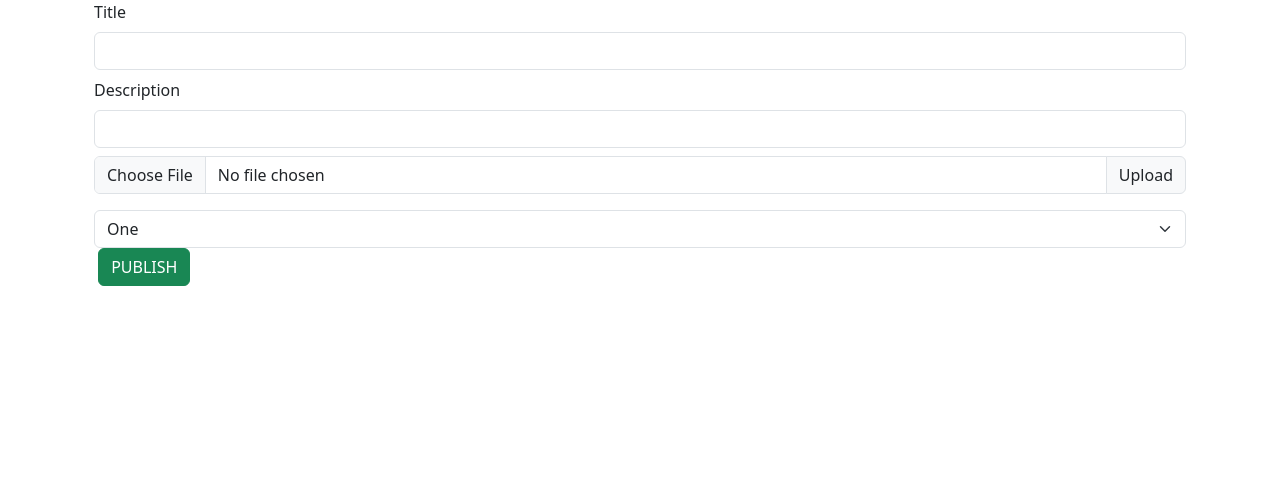
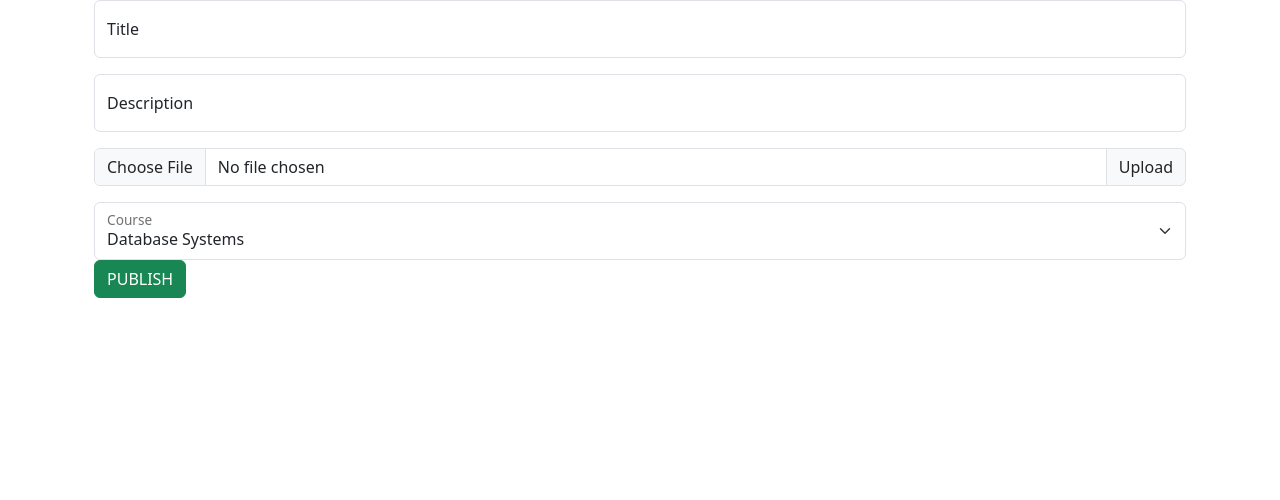
Before and after one commit to YahyaZakariyya/codeIgniter, a PHP site: page /NSSC/main/add_notes in a window 1280 px wide. Shown: the part 56-556 px from the top of the page. Run offline with PHP 8.4, Linux system fonts and the light colour scheme; data comes from the database, SQL or seed files in the repository; some libraries are stand-ins or nearby versions.

Commit message:
notes files upload system set

```diff
--- a/application/controllers/main.php
+++ b/application/controllers/main.php
@@ -72,15 +72,29 @@ class Main extends CI_Controller {
 
 	public function add_notes()
 	{
-		$this->load->view('user/addnotes');
+		$result['options'] = $this->user->select_courses();
+		$this->load->view('user/addnotes',$result);
 	}
 
 	public function insert_notes()
 	{
 		if(isset($_POST['insert_notes']))
 		{
-			$this->user->insert_notes();
-			redirect('profile');
+			$config['upload_path'] = './notes_files/';
+			$config['allowed_types'] = 'pdf';
+			$this->load->library('upload', $config);
+			$temp_name = $_SESSION['user_name'].time().'.pdf';
+			$_FILES['notes_file']['name'] = $temp_name;
+			if (!$this->upload->do_upload('notes_file'))
+			{
+				$error = array('error' => $this->upload->display_errors());
+				redirect('addnotes',$error);
+			}
+			else
+			{
+				$this->user->insert_notes($temp_name);
+				redirect('profile');
+			}
 		}
 		else
 		{
@@ -88,4 +102,21 @@ class Main extends CI_Controller {
 		}
 	}
 
+	public function update_notes()
+	{
+		$result['notes'] = $this->user->select_notes();
+		$result['options'] = $this->user->select_courses();
+		$this->load->view('user/addnotes',$result);
+	}
+
+	public function modify_notes($notes_id)
+	{
+		$this->user->update_notes($notes_id);
+		redirect('profile');
+	}
+
+	public function upload()
+	{
+	}
+
 }
--- a/application/models/queries.txt
+++ b/application/models/queries.txt
@@ -22,3 +22,8 @@ CREATE PROCEDURE insert_notes(IN nt VARCHAR(100), IN nd VARCHAR (500), IN a INT,
 BEGIN
 INSERT INTO notes (notes_title, notes_description, author, notes_file, notes_subject, upload_date) VALUES (nt,nd,a,nf,ns,ud);
 END
+
+CREATE PROCEDURE update_notes(IN nt VARCHAR(100),IN nd VARCHAR(500), IN ns INT, IN ni INT)
+BEGIN
+UPDATE notes SET notes_title=nt, notes_description=nd, notes_subject=ns WHERE notes_id=ni;
+END;
--- a/application/models/user_model.php
+++ b/application/models/user_model.php
@@ -38,12 +38,11 @@ class User_model extends CI_model {
         }
     }
 
-    public function insert_notes()
+    public function insert_notes($notes_file)
     {
         $notes_title = $this->input->post('notes_title');
         $notes_description = $this->input->post('notes_description');
         $author = $_SESSION['user_id'];
-        $notes_file = '';
         $notes_subject = $this->input->post('notes_subject');
         $date = date('Y-m-d');
         $query = "CALL insert_notes('{$notes_title}','{$notes_description}',{$author},'{$notes_file}','{$notes_subject}','{$date}')";
@@ -77,9 +76,30 @@ class User_model extends CI_model {
 
     public function select_notes()
     {
-        $query = "SELECT * FROM notes WHERE author='{$_SESSION['user_id']}'";
+        if($this->input->get('notes_id')!==NULL){
+            $query = "SELECT * FROM notes WHERE notes_id='{$this->input->get('notes_id')}'";
+        }
+        else{
+            $query = "SELECT * FROM notes WHERE author='{$_SESSION['user_id']}'";
+        }
         $sql = $this->db->query($query);
         $result = $sql->result_array();
         return $result;
     }
+
+    public function update_notes($notes_id)
+    {
+        $notes_title = $this->input->post('notes_title');
+        $notes_description = $this->input->post('notes_description');
+        $notes_subject = $this->input->post('notes_subject');
+        $query = "CALL update_notes('{$notes_title}','{$notes_description}','{$notes_subject}','{$notes_id}')";
+        $this->db->query($query);
+    }
+
+    public function select_courses()
+    {
+        $sql = $this->db->get('courses');
+        $result = $sql->result_array();
+        return $result;
+    }
 }
--- a/application/views/admin/header.php
+++ b/application/views/admin/header.php
@@ -12,7 +12,7 @@ if(!isset($_SESSION['user_name']))
     <title>NSSC</title>
     <link href="https://cdn.jsdelivr.net/npm/bootstrap@5.3.0-alpha1/dist/css/bootstrap.min.css" rel="stylesheet" integrity="sha384-GLhlTQ8iRABdZLl6O3oVMWSktQOp6b7In1Zl3/Jr59b6EGGoI1aFkw7cmDA6j6gD" crossorigin="anonymous">
     <script src="https://cdn.jsdelivr.net/npm/bootstrap@5.3.0-alpha1/dist/js/bootstrap.bundle.min.js" integrity="sha384-w76AqPfDkMBDXo30jS1Sgez6pr3x5MlQ1ZAGC+nuZB+EYdgRZgiwxhTBTkF7CXvN" crossorigin="anonymous"></script>
-    <!-- <script src="https://kit.fontawesome.com/79e546177a.js" crossorigin="anonymous"></script> -->
+    <script src="https://kit.fontawesome.com/79e546177a.js" crossorigin="anonymous"></script>
 </head>
 <body>
     <!-- Header -->
--- a/application/views/user/addnotes.php
+++ b/application/views/user/addnotes.php
@@ -1,31 +1,62 @@
 <?php include "header.php"; ?>
-<!-- Add Notes Form -->
+<?php
+if(isset($_GET['notes_id'])){
+	$notes= $notes[0];
+	$title = $notes['notes_title'];
+	$description = $notes['notes_description'];
+	$course = $notes['notes_subject'];
+	$button_value = "UPDATE";
+	$form_action = "http://localhost/NSSC/main/modify_notes/".$notes['notes_id'];
+}
+else{
+	$title = "";
+	$description = "";
+	$course = "";
+	$button_value = "PUBLISH";
+	$form_action = "http://localhost/NSSC/main/insert_notes";
+}
+?>
+<!-- Add/Update Notes Form -->
 <div class="container">
-<form action="http://localhost/NSSC/main/insert_notes" method="POST" enctype="multipart/form-data">
+<form action="<?php echo $form_action ?>" method="POST" enctype="multipart/form-data">
 	<!-- Title Input Field -->
-	<div class="mb-2">
-		<label for="notes_title" class="form-label">Title</label>
-		<input type="text" name="notes_title" class="form-control"/>
+	<div class="form-floating mb-3">
+		<input type="text" name="notes_title" class="form-control" id="floatingInput" placeholder="title" value="<?php echo $title ?>"/>
+		<label for="notes_title" class="form-label" >Title</label>
 	</div>
 	<!-- Description Input Field -->
-	<div class="mb-2">
+	<div class="form-floating mb-3">
+		<input type="text" name="notes_description" class="form-control" id="floatingInput" placeholder="title" value="<?php echo $description ?>"/>
 		<label for="notes_description" class="form-label">Description</label>
-		<input type="text" name="notes_description" class="form-control"/>
 	</div>
+	<?php if(!isset($_GET['notes_id'])){ ?>
 	<!-- File Input Field -->
     <div class="input-group mb-3">
         <input type="file" class="form-control" name="notes_file">
         <label class="input-group-text" for="notes_file">Upload</label>
     </div>
+	<?php } ?>
 	<!-- Subject Input Field -->
-    <select class="form-select" name="notes_subject">
-        <option value="1" Selected>One</option>
-        <option value="2">Two</option>
-        <option value="3">Three</option>
-    </select>
-    <label for="notes_subject"></label>
-
-	<input type="submit" name="insert_notes" class="btn btn-success" value="PUBLISH"></input>
+    <div class="form-floating">
+		<select class="form-select" name="notes_subject">
+			<?php
+			foreach($options as $values){
+				if(array_values($values)[0]==$course)
+				{
+					$selected = 'selected';
+				}
+				else
+				{
+					$selected = '';
+				}
+				echo "<option ".$selected." value='".array_values($values)[0]."'>".array_values($values)[1]."</option>";
+			}
+			?>
+		</select>
+		<label for="notes_subject">Course</label>
+	</div>
+	<!-- Submit Button -->
+	<input type="submit" name="insert_notes" class="btn btn-success" value="<?php echo $button_value; ?>"></input>
 </form>
 </div>
 <?php include "footer.php"; ?>
--- a/application/views/user/profile.php
+++ b/application/views/user/profile.php
@@ -34,7 +34,8 @@
             <p>Uploaded: <?php echo $note['upload_date'] ?></p>
             <div class="row">
                 <p class="text-nowrap col-md-11 col-10 m-0" style="overflow: hidden; text-overflow: ellipsis;"></p>
-                <a class="col-1 link-secondary" href="">view</a>
+                <a class="col-1 link-secondary" href="http://localhost/NSSC/main/update_notes?notes_id=<?php echo $note['notes_id']; ?>">EDIT</a>
+                <a class="col-1 link-secondary" href="">VIEW</a>
             </div>
         </div>
     </div>
```
Also changed, not shown: 1 other file.
